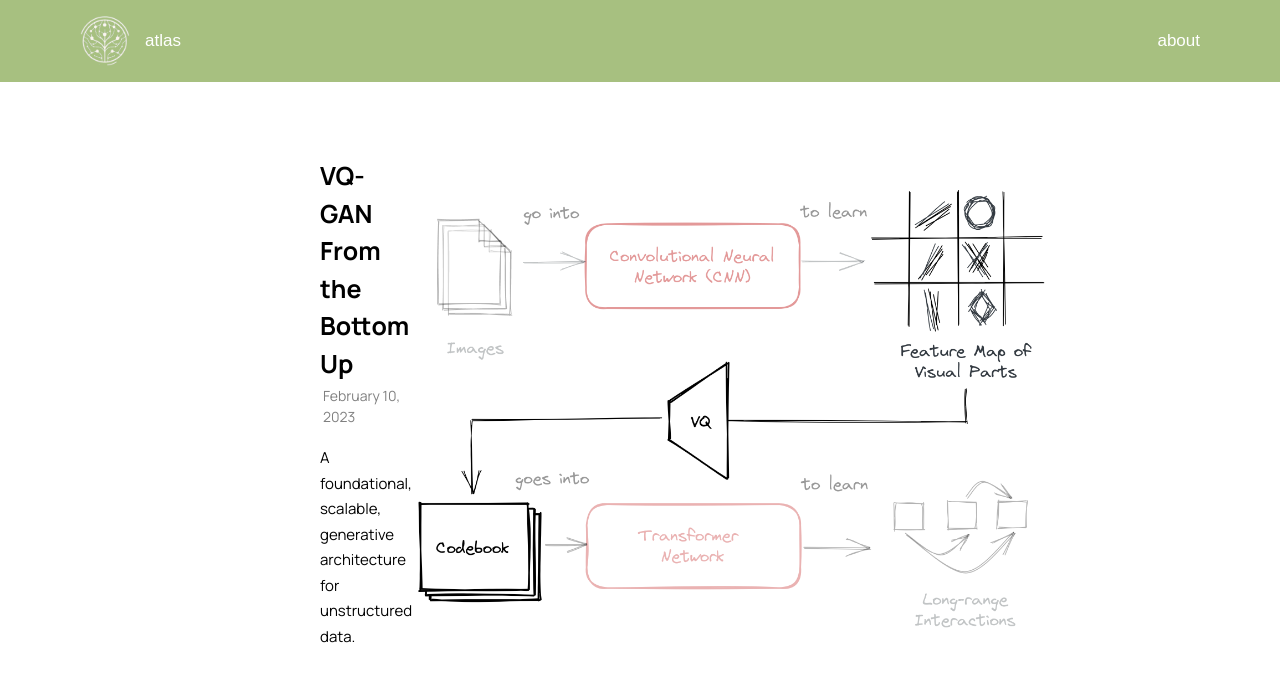
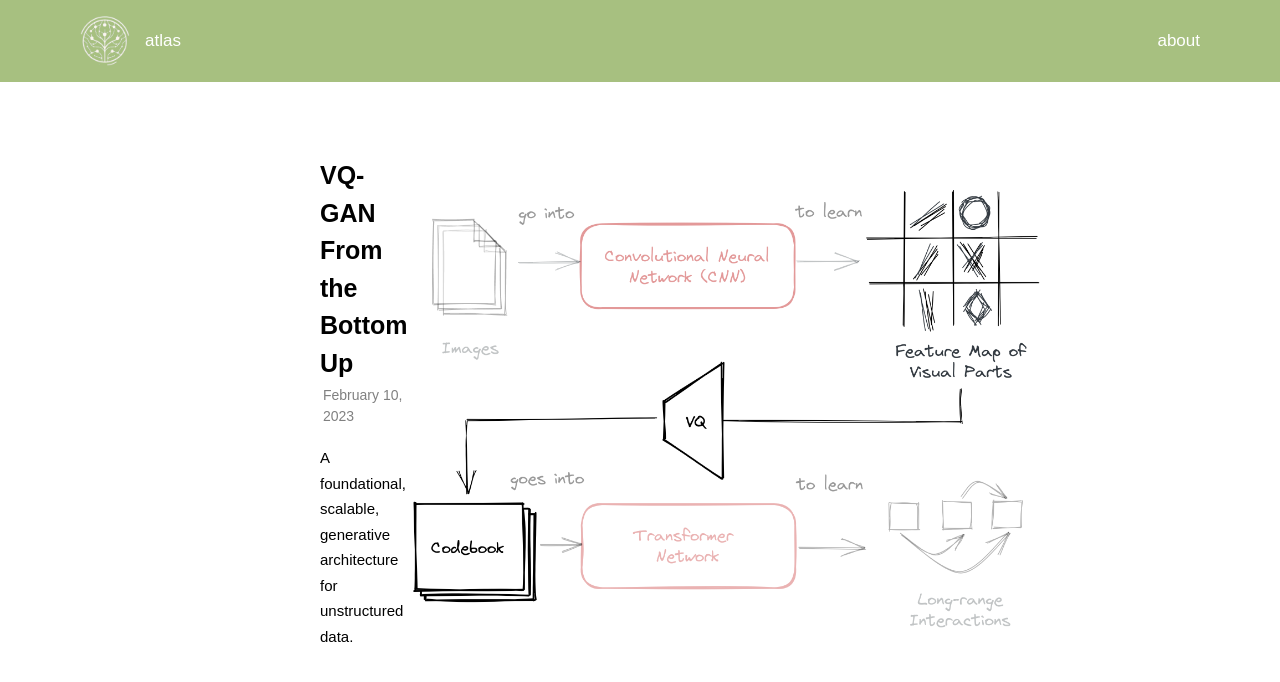
Before and after one commit to devs-atlas/atlas, a Next.js app: page / in a window 1280 px wide. Shown: the top 682 px of the page. Built offline with nearby package versions, Linux system fonts and the light colour scheme; a web font is replaced by a local one.

Commit message:
fix: use consistent fonts

```diff
--- a/src/pages/index.tsx
+++ b/src/pages/index.tsx
@@ -6,13 +6,13 @@ import { Fragment } from 'react'
 import { Separator } from '~/components/separator'
 import type { PostMeta } from '~/lib/posts'
 import { getAllPostMeta } from '~/lib/posts'
-import { manrope } from '~/styles/fonts'
+import { fragment } from '~/styles/fonts'
 import styles from './Meta.module.css'
 
 function Meta({ id, title, description, date, image }: PostMeta) {
   return (
     <Link href={`/posts/${id}`}>
-      <div className={`${styles.meta} ${manrope.className}`}>
+      <div className={`${styles.meta} ${fragment.className}`}>
         <div className={styles.metaContainer}>
           <h2 className={styles.metaTitle}>{title}</h2>
           <Date className={styles.metaDate} dateString={date} />
--- a/src/styles/fonts.ts
+++ b/src/styles/fonts.ts
@@ -1,8 +1,6 @@
-import { EB_Garamond, Fragment_Mono, Manrope, Raleway } from 'next/font/google'
+import { EB_Garamond, Fragment_Mono } from 'next/font/google'
 
 const fragment = Fragment_Mono({ subsets: ['latin'], weight: '400' })
 const garamond = EB_Garamond({ subsets: ['latin'] })
-const raleway = Raleway({ subsets: ['latin'] })
-const manrope = Manrope({ subsets: ['latin'] })
 
-export { fragment, garamond, manrope, raleway }
+export { fragment, garamond }
```
